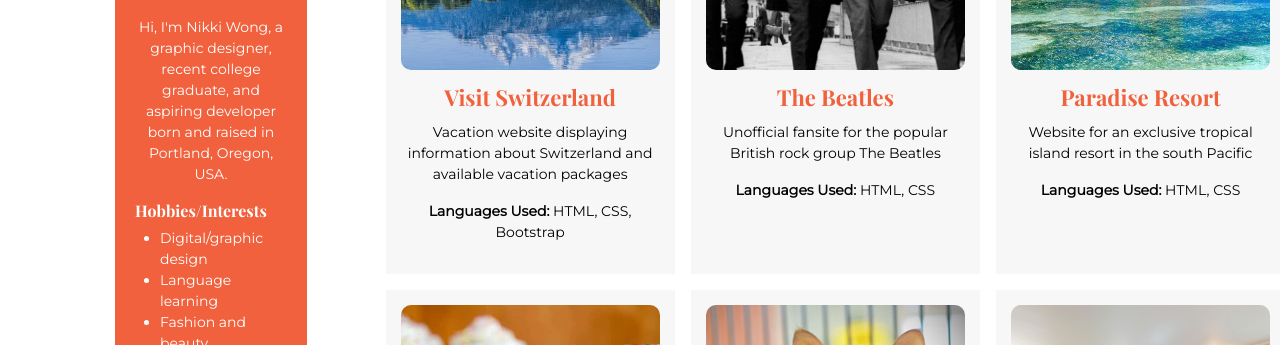
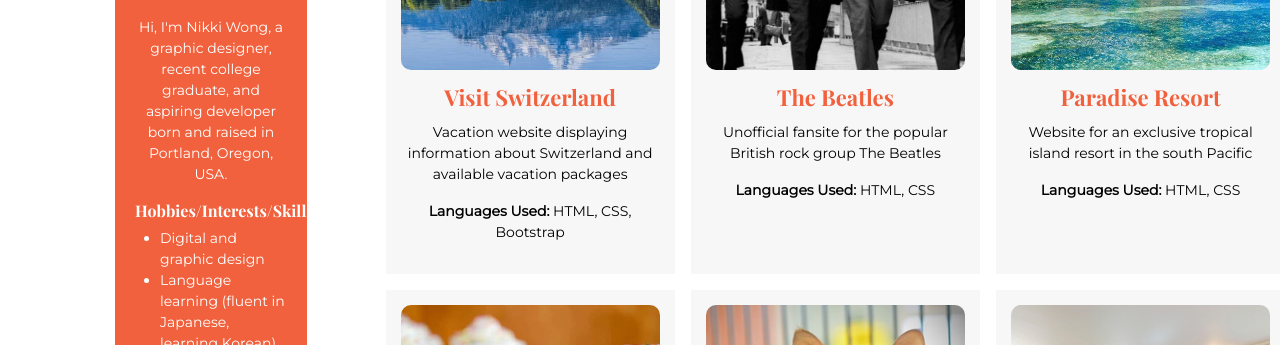
Before and after one commit to nikkiawong/profile-site, a plain HTML site: page index.html in a window 1280 px wide. Shown: the part 455-800 px from the top of the page. Drawn offline with nearby package versions, Linux system fonts and the light colour scheme.

Commit message:
adds content to the about me section

```diff
--- a/index.html
+++ b/index.html
@@ -29,11 +29,11 @@
         <h2>about me</h2>
         <p>Hi, I'm Nikki Wong, a graphic designer, recent college graduate, and aspiring developer born and raised in Portland, Oregon, USA.</p>
 
-        <h4>Hobbies/Interests</h4>
+        <h4>Hobbies/Interests/Skills</h4>
         <ul>
-          <li>Digital/graphic design</li>
-          <li>Language learning</li>
-          <li>Fashion and beauty</li>
+          <li>Digital and graphic design</li>
+          <li>Language learning (fluent in Japanese, learning Korean)</li>
+          <li>Street fashion and beauty/cosmetics</li>
           <li>Cooking</li>
           <li>Food travel</li>
         </ul>
```
